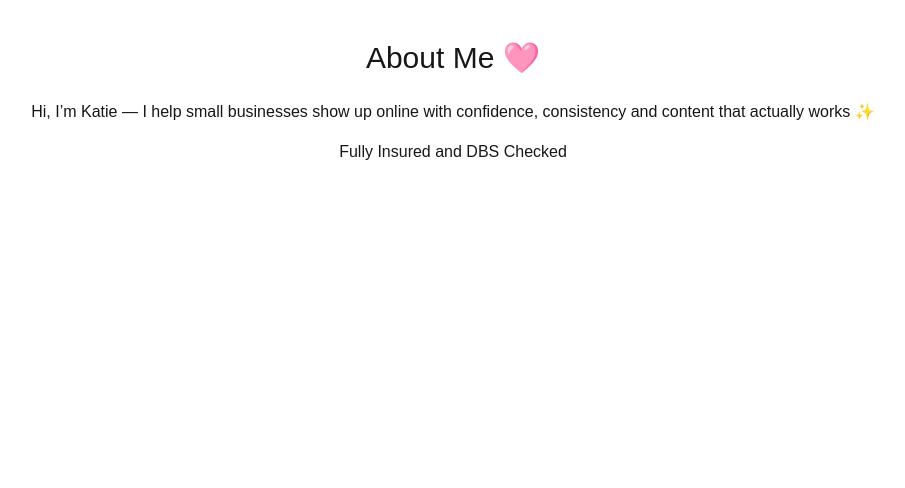
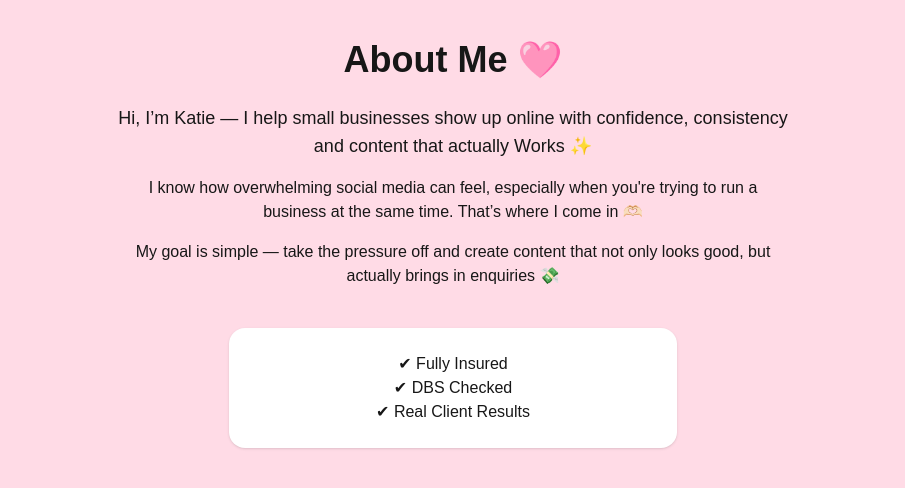
Before and after one commit to ktjbrooks-prog/content-with-katie, a Next.js app: page /about in a window 1280 px wide. Shown: the top 488 px of the page, without its empty margins (187-1092 px from the left). Built offline with nearby package versions, Linux system fonts and the light colour scheme.

Commit message:
added favicon

```diff
--- a/app/about/page.tsx
+++ b/app/about/page.tsx
@@ -1,16 +1,30 @@
 export default function About() {
   return (
-    <div className="min-h-screen p-10 text-center">
-      <h1 className="text-3xl mb-6">About Me 🩷</h1>
+    <div className="min-h-screen bg-[#ffdbe6] text-center p-10">
 
-      <p>
+      <h1 className="text-4xl mb-6 font-semibold">About Me 🩷</h1>
+
+      <p className="max-w-2xl mx-auto text-lg">
         Hi, I’m Katie — I help small businesses show up online with confidence,
-        consistency and content that actually works ✨
+        consistency and content that actually Works ✨
       </p>
 
-      <p className="mt-4">
-        Fully Insured and DBS Checked
+      <p className="max-w-2xl mx-auto mt-4">
+        I know how overwhelming social media can feel, especially when you're
+        trying to run a business at the same time. That’s where I come in 🫶🏻
       </p>
+
+      <p className="max-w-2xl mx-auto mt-4">
+        My goal is simple — take the pressure off and create content that not
+        only looks good, but actually brings in enquiries 💸
+      </p>
+
+      <div className="mt-10 bg-white p-6 rounded-2xl shadow max-w-md mx-auto">
+        <p>✔ Fully Insured</p>
+        <p>✔ DBS Checked</p>
+        <p>✔ Real Client Results</p>
+      </div>
+
     </div>
   );
 }
--- a/app/contact/page.tsx
+++ b/app/contact/page.tsx
@@ -1,13 +1,22 @@
 export default function Contact() {
   return (
-    <div className="min-h-screen p-10 text-center">
-      <h1 className="text-3xl mb-6">Contact 🩷</h1>
+    <div className="min-h-screen bg-[#ffdbe6] text-center p-10">
 
-      <p>Email: Hellokatiecontent@gmail.com</p>
+      <h1 className="text-4xl mb-6">Let’s Work Together 🩷</h1>
 
-      <p className="mt-4">
-        Or head back to the homepage to send an enquiry ✨
+      <p className="max-w-xl mx-auto mb-6">
+        Ready to take your socials to the next level? I’d love to hear from you ✨
       </p>
+
+      <div className="bg-white p-6 rounded-2xl shadow max-w-md mx-auto">
+        <p className="mb-2 font-semibold">Email</p>
+        <p className="mb-4">Hellokatiecontent@gmail.com</p>
+
+        <p className="text-sm text-neutral-500">
+          Or head back to the homepage and send an enquiry form 🫶🏻
+        </p>
+      </div>
+
     </div>
   );
 }
--- a/app/layout.tsx
+++ b/app/layout.tsx
@@ -13,8 +13,11 @@ const geistMono = Geist_Mono({
 });
 
 export const metadata = {
-  title: "Social Media Manager UK | Content With Katie",
-  description: "Helping small businesses grow their socials with content that works while you work. Social media management, content creation & strategy.",
+  title: "Content With Katie",
+  description: "Content That Works, While You Work",
+  icons: {
+    icon: "/Cwk logo.png",
+  },
 };
 
 export default function RootLayout({
--- a/app/work/page.tsx
+++ b/app/work/page.tsx
@@ -1,13 +1,34 @@
 export default function Work() {
   return (
-    <div className="min-h-screen p-10 text-center">
-      <h1 className="text-3xl mb-6">My Work ✨</h1>
+    <div className="min-h-screen bg-[#ffdbe6] text-center p-10">
 
-      <p>Add screenshots of your posts here 🫶🏻</p>
+      <h1 className="text-4xl mb-6">My Work ✨</h1>
 
-      <p className="mt-4">
-        Tip: Add Instagram posts, before & after, client pages
+      <p className="max-w-xl mx-auto mb-10">
+        A look at the kind of content I create for my clients 🫶🏻
       </p>
+
+      {/* GRID */}
+      <div className="grid md:grid-cols-3 gap-6 max-w-5xl mx-auto">
+
+        <div className="bg-white h-40 rounded-2xl flex items-center justify-center shadow">
+          Add Post Screenshot
+        </div>
+
+        <div className="bg-white h-40 rounded-2xl flex items-center justify-center shadow">
+          Add Before & After
+        </div>
+
+        <div className="bg-white h-40 rounded-2xl flex items-center justify-center shadow">
+          Add Client Page
+        </div>
+
+      </div>
+
+      <p className="mt-10 text-neutral-700">
+        More results coming soon ✨
+      </p>
+
     </div>
   );
 }
```
Also changed, not shown: public/Cwk logo.png (added).
